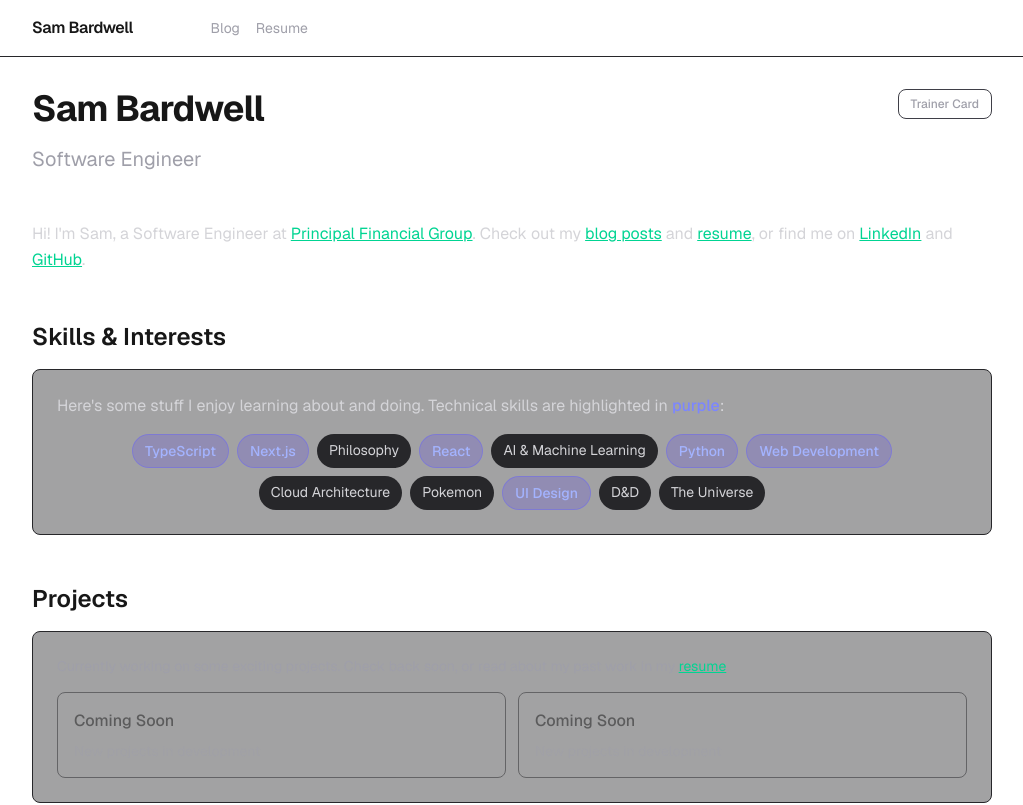
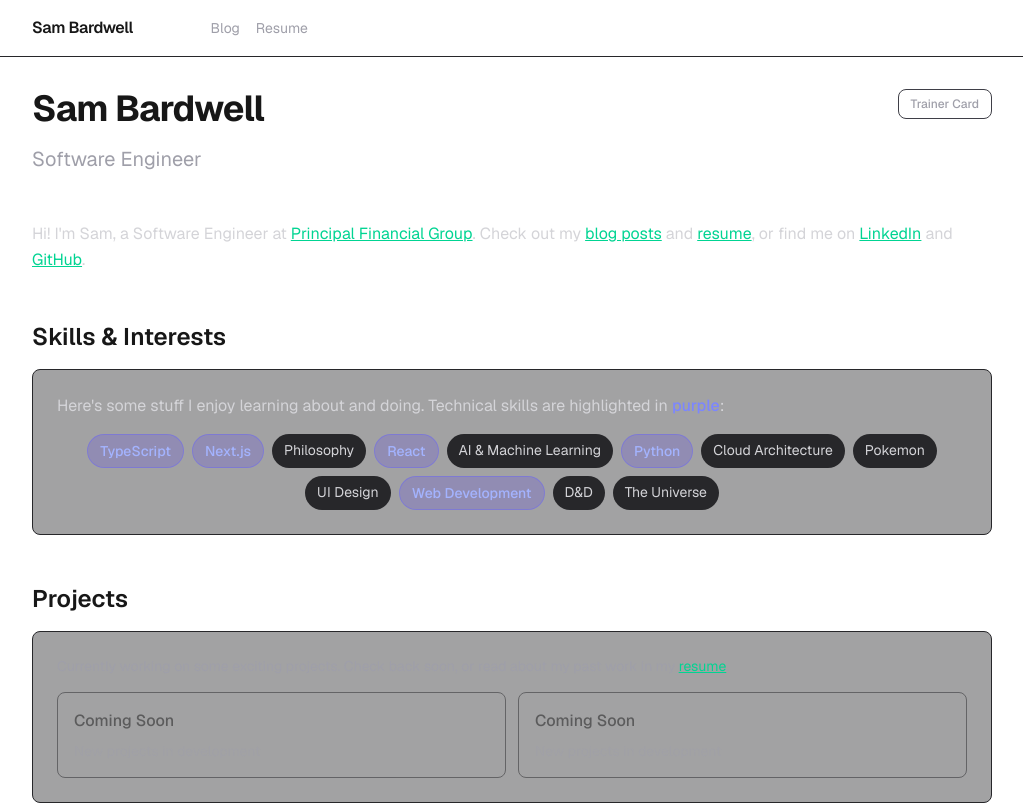
Before and after one commit to SamBardwell/sambardwell, a Next.js app in the folder sambardwell-site/: page / in a window 1280 px wide. Shown: the top 805 px of the page, without its empty margins (128-1151 px from the left). Built offline with nearby package versions, Linux system fonts and the light colour scheme.

Commit message:
Minor tweaks

```diff
--- a/sambardwell-site/src/app/blog/page.tsx
+++ b/sambardwell-site/src/app/blog/page.tsx
@@ -45,7 +45,7 @@ export default function BlogIndex() {
           rel="noopener noreferrer"
           className="underline hover:text-zinc-400"
         >
-          RareCandy
+          Rare Candy
         </a>
         , a TCG collector app
       </p>
--- a/sambardwell-site/src/app/page.tsx
+++ b/sambardwell-site/src/app/page.tsx
@@ -84,10 +84,10 @@ export default function Home() {
               { name: "React", technical: true },
               { name: "AI & Machine Learning", technical: false },
               { name: "Python", technical: true },
-              { name: "Web Development", technical: true },
               { name: "Cloud Architecture", technical: false },
               { name: "Pokemon", technical: false },
-              { name: "UI Design", technical: true },
+              { name: "UI Design", technical: false },
+              { name: "Web Development", technical: true },
               { name: "D&D", technical: false },
               { name: "The Universe", technical: false },
             ].map((item) => (
```
